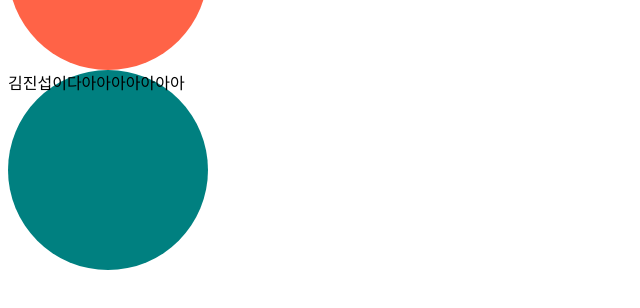
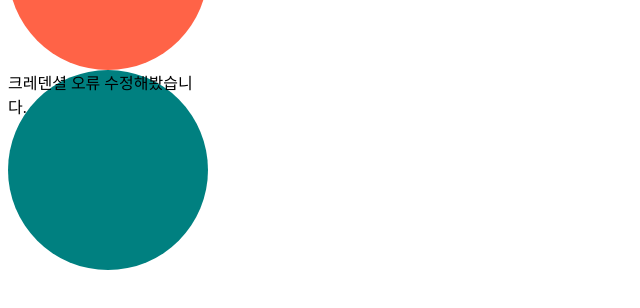
Before and after one commit to seovee/react-masterclass, a React (Create React App) app: page /1 in a window 1280 px wide. Shown: the part 138-446 px from the top of the page, without its empty margins (0-640 px from the left). Built offline with nearby package versions, Linux system fonts and the light colour scheme.

Commit message:
비밀번호(credential)오류 확인용

```diff
--- a/src/App.tsx
+++ b/src/App.tsx
@@ -4,7 +4,7 @@ function App() {
   return (
     <div>
       <Circle bgColor="Tomato" />
-      <Circle bgColor="teal" text="김진섭이다아아아아아아아" />
+      <Circle bgColor="teal" text="크레덴셜 오류 수정해봤습니다." />
     </div>
   );
 }
```
